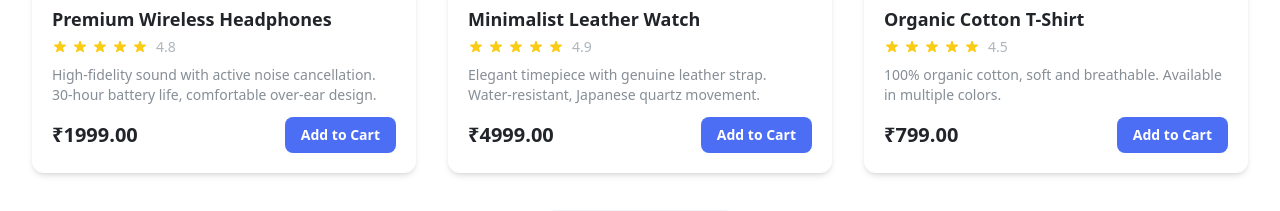
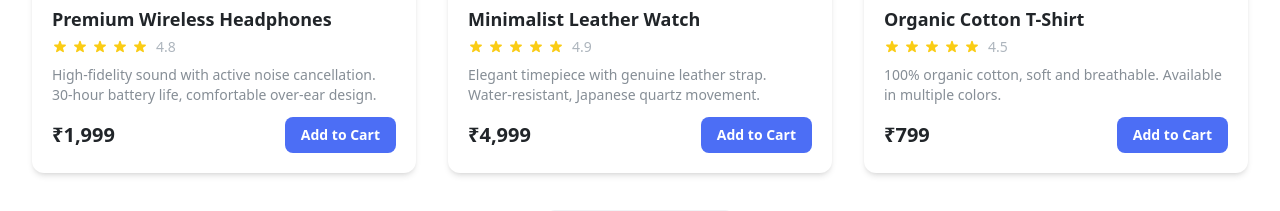
Before and after one commit to udaykiranboralam/shopverse-store, a Next.js app: page / in a window 1280 px wide. Shown: the part 1220-1431 px from the top of the page. Built offline with nearby package versions, Linux system fonts and the light colour scheme.

Commit message:
format prices in Indian rupee style

```diff
--- a/src/app/cart/page.tsx
+++ b/src/app/cart/page.tsx
@@ -3,6 +3,7 @@
 import Image from "next/image";
 import Link from "next/link";
 import { useCart } from "@/context/CartContext";
+import { formatPrice } from "@/lib/format";
 
 export default function CartPage() {
   const { items, removeItem, updateQuantity, total } = useCart();
@@ -35,7 +36,7 @@ export default function CartPage() {
               </div>
               <div className="flex-1 min-w-0">
                 <h3 className="font-semibold text-dark-900 truncate">{item.name}</h3>
-                <p className="text-primary-600 font-bold">₹{item.price.toFixed(2)}</p>
+                <p className="text-primary-600 font-bold">{formatPrice(item.price)}</p>
                 <div className="flex items-center gap-3 mt-2">
                   <button
                     onClick={() => updateQuantity(item.id, item.quantity - 1)}
@@ -61,7 +62,7 @@ export default function CartPage() {
                     <path strokeLinecap="round" strokeLinejoin="round" d="M19 7l-.867 12.142A2 2 0 0116.138 21H7.862a2 2 0 01-1.995-1.858L5 7m5 4v6m4-6v6m1-10V4a1 1 0 00-1-1h-4a1 1 0 00-1 1v3M4 7h16" />
                   </svg>
                 </button>
-                <span className="font-bold text-dark-900">₹{(item.price * item.quantity).toFixed(2)}</span>
+                <span className="font-bold text-dark-900">{formatPrice(item.price * item.quantity)}</span>
               </div>
             </div>
           ))}
@@ -73,7 +74,7 @@ export default function CartPage() {
             <div className="space-y-3 mb-6">
               <div className="flex justify-between text-dark-600">
                 <span>Subtotal ({items.reduce((s, i) => s + i.quantity, 0)} items)</span>
-                <span>₹{total.toFixed(2)}</span>
+                <span>{formatPrice(total)}</span>
               </div>
               <div className="flex justify-between text-dark-600">
                 <span>Shipping</span>
@@ -81,7 +82,7 @@ export default function CartPage() {
               </div>
               <div className="border-t border-dark-300 pt-3 flex justify-between text-lg font-bold">
                 <span>Total</span>
-                <span>₹{(total + (total >= 500 ? 0 : 99)).toFixed(2)}</span>
+                <span>{formatPrice(total + (total >= 500 ? 0 : 99))}</span>
               </div>
             </div>
             <Link href="/checkout" className="btn-primary w-full text-center block">
--- a/src/app/checkout/page.tsx
+++ b/src/app/checkout/page.tsx
@@ -3,6 +3,7 @@
 import { useState } from "react";
 import { useCart } from "@/context/CartContext";
 import Link from "next/link";
+import { formatPrice } from "@/lib/format";
 
 export default function CheckoutPage() {
   const { items, total, clearCart } = useCart();
@@ -80,7 +81,7 @@ export default function CheckoutPage() {
             </div>
 
             <button type="submit" className="btn-primary w-full text-center text-lg py-4">
-              Place Order - ₹{grandTotal.toFixed(2)}
+              Place Order - {formatPrice(grandTotal)}
             </button>
           </form>
         </div>
@@ -92,22 +93,22 @@ export default function CheckoutPage() {
               {items.map((item) => (
                 <div key={item.id} className="flex justify-between text-sm">
                   <span className="text-dark-600 truncate mr-2">{item.name} x{item.quantity}</span>
-                  <span className="font-medium">₹{(item.price * item.quantity).toFixed(2)}</span>
+                  <span className="font-medium">{formatPrice(item.price * item.quantity)}</span>
                 </div>
               ))}
             </div>
             <div className="border-t border-dark-300 pt-3 space-y-2">
               <div className="flex justify-between text-dark-600">
                 <span>Subtotal</span>
-                <span>₹{total.toFixed(2)}</span>
+                <span>{formatPrice(total)}</span>
               </div>
               <div className="flex justify-between text-dark-600">
                 <span>Shipping</span>
-                <span>{shipping === 0 ? "Free" : `₹${shipping.toFixed(2)}`}</span>
+                <span>{shipping === 0 ? "Free" : formatPrice(shipping)}</span>
               </div>
               <div className="border-t border-dark-300 pt-3 flex justify-between text-lg font-bold">
                 <span>Total</span>
-                <span>₹{grandTotal.toFixed(2)}</span>
+                <span>{formatPrice(grandTotal)}</span>
               </div>
             </div>
           </div>
--- a/src/components/ProductCard.tsx
+++ b/src/components/ProductCard.tsx
@@ -3,6 +3,7 @@
 import Image from "next/image";
 import { Product } from "@/lib/products";
 import { useCart } from "@/context/CartContext";
+import { formatPrice } from "@/lib/format";
 
 export default function ProductCard({ product }: { product: Product }) {
   const { addItem } = useCart();
@@ -38,7 +39,7 @@ export default function ProductCard({ product }: { product: Product }) {
         </div>
         <p className="text-dark-600 text-sm mb-3 line-clamp-2">{product.description}</p>
         <div className="flex items-center justify-between">
-          <span className="text-xl font-bold text-dark-900">₹{product.price.toFixed(2)}</span>
+          <span className="text-xl font-bold text-dark-900">{formatPrice(product.price)}</span>
           <button
             onClick={() => addItem(product)}
             className="btn-primary text-sm px-4 py-2"
--- /dev/null
+++ b/src/lib/format.ts
@@ -0,0 +1,6 @@
+export function formatPrice(amount: number): string {
+  const formatted = amount.toLocaleString("en-IN", {
+    maximumFractionDigits: amount % 1 === 0 ? 0 : 2,
+  });
+  return `₹${formatted}`;
+}
```
